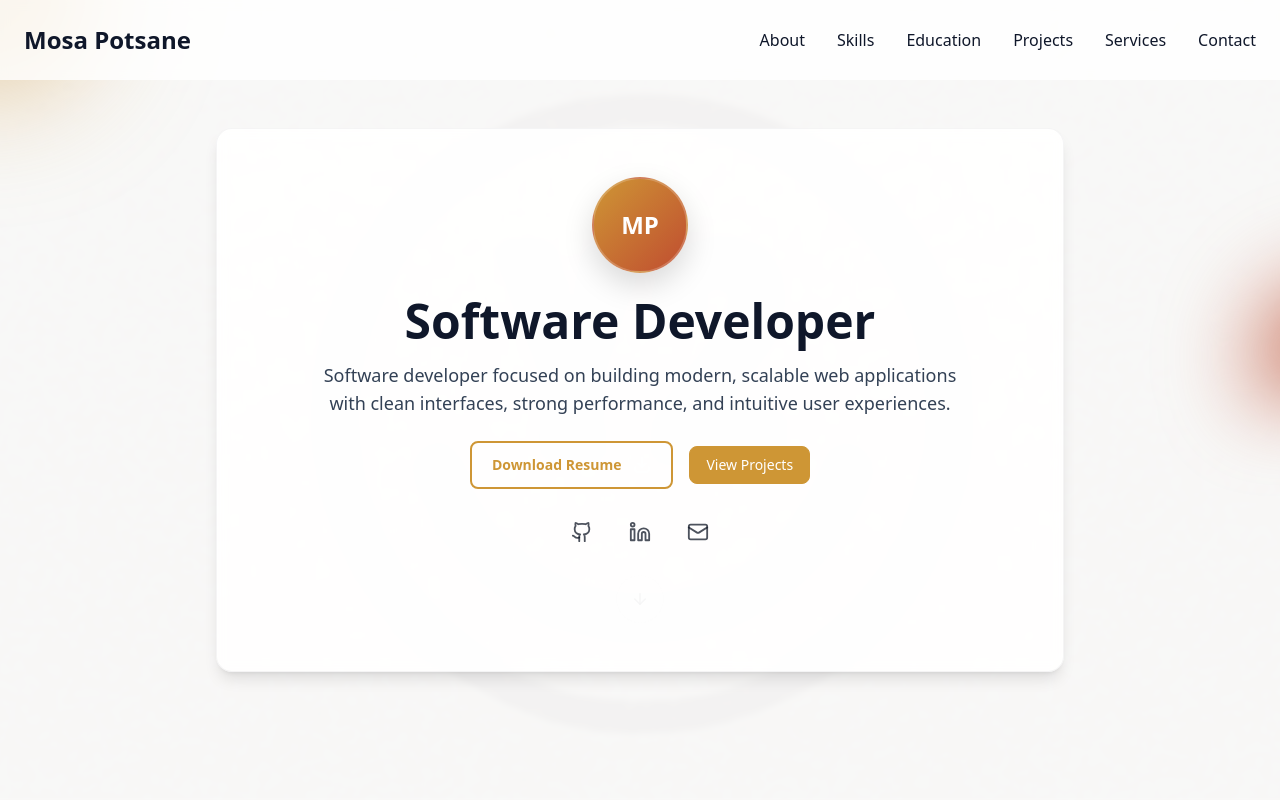
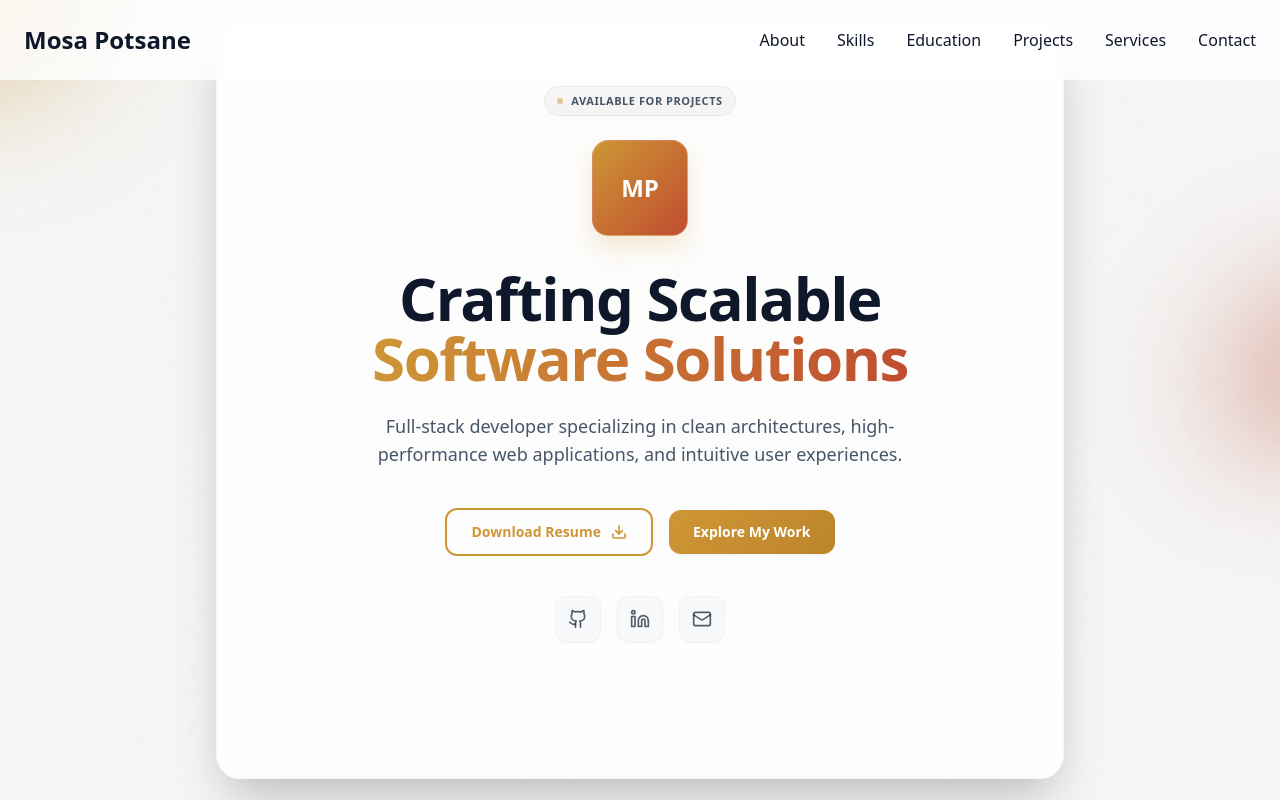
Before and after one commit to notoriY2/Portfolio, a React (Vite) app: page / in a window 1280 px wide. Shown: the top 800 px of the page. Built offline with nearby package versions, Linux system fonts and the light colour scheme.

Commit message:
Update Hero.tsx

```diff
--- a/src/components/Hero.tsx
+++ b/src/components/Hero.tsx
@@ -10,7 +10,6 @@ export default function Hero(): JSX.Element {
     const handleScroll = () => {
       const aboutSection = document.getElementById('about');
       if (!aboutSection) {
-        // when there's no about section on-page, map scroll to 0..1 using viewport only
         const docHeight = document.documentElement.scrollHeight - window.innerHeight;
         const progress = docHeight > 0 ? Math.min(1, window.scrollY / docHeight) : 0;
         setScrollProgress(progress);
@@ -28,9 +27,7 @@ export default function Hero(): JSX.Element {
       setScrollProgress(progress);
     };
 
-    // run once to set initial state
     handleScroll();
-
     window.addEventListener('scroll', handleScroll, { passive: true });
     return () => window.removeEventListener('scroll', handleScroll);
   }, []);
@@ -45,105 +42,130 @@ export default function Hero(): JSX.Element {
   const primary = '#CE9635';
   const accent = '#C04D30';
 
-  // use scrollProgress to subtly fade the background image and accents
-  const bgOpacity = Math.max(0, 0.35 - scrollProgress * 0.35); // from 0.35 -> 0
-  const accentOpacity = Math.max(0.06, 0.18 - scrollProgress * 0.18); // subtle accent layer
+  const bgOpacity = Math.max(0, 0.35 - scrollProgress * 0.35);
+  const accentOpacity = Math.max(0.06, 0.18 - scrollProgress * 0.18);
 
   return (
-    <section className="min-h-screen flex items-center justify-center relative overflow-hidden bg-white">
-      {/* decorative soft accent blobs (use sparingly to respect 30% / 10% distribution) */}
+    <section className="min-h-screen flex items-center justify-center relative overflow-hidden bg-slate-50/50">
+      {/* Dynamic Background Reveal Layer */}
+      <div
+        className="absolute inset-0 z-0 animate-reveal-bg pointer-events-none"
+        style={{
+          background: `radial-gradient(circle at 50% 20%, rgba(206, 150, 53, 0.03) 0%, transparent 70%)`
+        }}
+      />
+
+      {/* Decorative soft accent blobs */}
       <div
         aria-hidden="true"
-        className="pointer-events-none absolute -left-24 -top-24 w-96 h-96 rounded-full blur-3xl"
+        className="pointer-events-none absolute -left-24 -top-24 w-96 h-96 rounded-full blur-3xl opacity-70 transition-transform duration-500"
         style={{
-          background: `radial-gradient(circle at 20% 20%, ${primary} ${Math.round(accentOpacity * 100)}%, transparent 30%)`
+          background: `radial-gradient(circle at 20% 20%, ${primary} ${Math.round(accentOpacity * 100)}%, transparent 40%)`,
+          transform: `translate(${scrollProgress * -20}px, ${scrollProgress * -10}px)`
         }}
       />
       <div
         aria-hidden="true"
-        className="pointer-events-none absolute -right-28 top-32 w-72 h-72 rounded-full blur-2xl"
+        className="pointer-events-none absolute -right-28 top-32 w-80 h-80 rounded-full blur-3xl opacity-70 transition-transform duration-500"
         style={{
-          background: `radial-gradient(circle at 80% 80%, ${accent} ${Math.round(accentOpacity * 60)}%, transparent 35%)`
+          background: `radial-gradient(circle at 80% 80%, ${accent} ${Math.round(accentOpacity * 60)}%, transparent 45%)`,
+          transform: `translate(${scrollProgress * 20}px, ${scrollProgress * 15}px)`
         }}
       />
 
-      {/* subtle decorative background image (muted and blurred so it doesn't dominate) */}
+      {/* Muted background image layout */}
       <div
         aria-hidden="true"
-        className="absolute inset-0 bg-center bg-no-repeat bg-cover"
+        className="absolute inset-0 bg-center bg-no-repeat bg-cover z-0"
         style={{
           backgroundImage: `url('${bgImage}')`,
           opacity: bgOpacity,
-          filter: 'grayscale(80%) contrast(0.9) blur(3px) saturate(0.6)',
-          transform: `scale(${1 + scrollProgress * 0.02})`,
+          filter: 'grayscale(75%) contrast(0.95) blur(2px) saturate(0.5)',
+          transform: `scale(${1 + scrollProgress * 0.03})`,
           transition: 'opacity 300ms linear, transform 400ms linear, filter 300ms linear'
         }}
       />
 
-      {/* main glass panel — keeps the majority white visual and improves readability */}
-      <div className="relative z-10 max-w-4xl mx-auto px-6 w-full">
+      {/* Main Glass Panel */}
+      <div className="relative z-10 max-w-4xl mx-auto px-6 w-full animate-fade-in">
         <div
-          className="mx-auto rounded-2xl p-8 md:p-12 shadow-lg border"
+          className="mx-auto rounded-3xl p-8 md:p-16 shadow-2xl border transition-all duration-300"
           style={{
-            background: 'rgba(255,255,255,0.88)',
-            backdropFilter: 'saturate(120%) blur(6px)',
-            borderColor: 'rgba(14, 20, 26, 0.04)'
+            background: 'rgba(255, 255, 255, 0.82)',
+            backdropFilter: 'saturate(140%) blur(12px)',
+            borderColor: 'rgba(206, 150, 53, 0.08)'
           }}
         >
           <div className="flex flex-col items-center text-center">
-  {/* Modern logo badge */}
+
+            {/* Status Badge */}
+            <div className="mb-6 animate-fade-in flex items-center gap-2 px-3 py-1.5 rounded-full bg-slate-900/[0.03] border border-slate-900/[0.05] text-[11px] font-bold tracking-wider text-slate-600 uppercase">
+              <span className="w-1.5 h-1.5 rounded-full animate-pulse" style={{ backgroundColor: primary }} />
+              Available for Projects
+            </div>
+
+            {/* Profile Initials Badge */}
             <div
-    className="w-20 h-20 md:w-24 md:h-24 mb-6 rounded-full flex items-center justify-center font-bold text-xl md:text-2xl transition-all duration-300 hover:scale-105"
+              className="w-20 h-20 md:w-24 md:h-24 mb-8 rounded-2xl flex items-center justify-center font-extrabold text-xl md:text-2xl transition-all duration-500 hover:scale-105 hover:rotate-3 shadow-md"
               style={{
                 background: `linear-gradient(135deg, ${primary} 0%, ${accent} 100%)`,
                 color: '#ffffff',
-      boxShadow: '0 12px 30px rgba(0,0,0,0.15)',
-      border: '2px solid rgba(255,255,255,0.2)',
-      backdropFilter: 'blur(6px)'
+                boxShadow: '0 12px 24px rgba(206, 150, 53, 0.2)',
+                border: '1px solid rgba(255, 255, 255, 0.25)',
               }}
             >
               MP
             </div>
 
-            {/* Headline and subtitle use dark text — white is used for background majority */}
-            <h1 className="text-4xl md:text-5xl font-extrabold text-slate-900 leading-tight mb-4">
-              Software Developer
+            {/* Dynamic Typography Header */}
+            <h1 className="text-4xl md:text-6xl font-black text-slate-900 leading-[1.15] mb-6 tracking-tight animate-slide-up">
+              Crafting Scalable <br className="hidden md:inline" />
+              <span
+                className="bg-clip-text text-transparent bg-gradient-to-r"
+                style={{ backgroundImage: `linear-gradient(to right, ${primary}, ${accent})` }}
+              >
+                Software Solutions
+              </span>
             </h1>
-            <p className="max-w-2xl text-slate-700 text-base md:text-lg mb-6">
-              Software developer focused on building modern, scalable web applications with clean interfaces, strong performance, and intuitive user experiences.
+
+            {/* Subtitle */}
+            <p className="max-w-xl text-slate-600 text-base md:text-lg mb-10 font-normal leading-relaxed animate-slide-up-delay">
+              Full-stack developer specializing in clean architectures, high-performance web applications, and intuitive user experiences.
             </p>
 
-            {/* CTAs */}
-            <div className="flex flex-wrap items-center justify-center gap-4 mb-6">
+            {/* Action Buttons Container */}
+            <div className="flex flex-col sm:flex-row items-center justify-center gap-4 mb-10 w-full sm:w-auto animate-fade-in-delay">
+
+              {/* Secondary CTA: Download Resume */}
               <a
                 href={resume}
                 download="Potsane-Resume.pdf"
-  className="inline-flex items-center gap-3 px-5 py-3 rounded-lg font-semibold text-sm"
+                className="inline-flex items-center justify-center gap-2.5 px-6 py-3 rounded-xl font-bold text-sm w-full sm:w-auto transition-all duration-200"
                 style={{
                   background: 'transparent',
                   color: primary,
-    border: `2px solid ${primary}`,
-    transition: 'all 160ms ease'
+                  border: `2px solid ${primary}`
                 }}
-  onMouseEnter={(e) =>
-    (e.currentTarget.style.background = primary)
-  }
-  onMouseLeave={(e) =>
-    (e.currentTarget.style.background = 'transparent')
-  }
+                onMouseEnter={(e) => {
+                  e.currentTarget.style.background = primary;
+                  e.currentTarget.style.color = '#fff';
+                }}
+                onMouseLeave={(e) => {
+                  e.currentTarget.style.background = 'transparent';
+                  e.currentTarget.style.color = primary;
+                }}
               >
                 Download Resume
                 <svg
                   xmlns="http://www.w3.org/2000/svg"
-    width="18"
-    height="18"
+                  width="16"
+                  height="16"
                   viewBox="0 0 24 24"
                   fill="none"
                   stroke="currentColor"
-    strokeWidth="2"
+                  strokeWidth="2.5"
                   strokeLinecap="round"
                   strokeLinejoin="round"
-    style={{ color: '#fff' }}
                 >
                   <path d="M21 15v4a2 2 0 0 1-2 2H5a2 2 0 0 1-2-2v-4"></path>
                   <polyline points="7 10 12 15 17 10"></polyline>
@@ -151,99 +173,69 @@ export default function Hero(): JSX.Element {
                 </svg>
               </a>
 
+              {/* Primary CTA: View Projects */}
               <button
                 onClick={() => scrollToSection('projects')}
-                className="inline-flex items-center gap-2 px-4 py-2 rounded-lg text-sm font-medium"
+                className="inline-flex items-center justify-center gap-2 px-6 py-3 rounded-xl text-sm font-bold w-full sm:w-auto shadow-sm transition-all duration-200 hover:shadow-md"
                 style={{
-                  background: primary,
+                  background: `linear-gradient(135deg, ${primary} 0%, #bd852a 100%)`,
                   color: '#fff',
-                  border: `1px solid ${primary}`,
-                  transition: 'transform 150ms ease, box-shadow 150ms ease'
                 }}
-                onMouseEnter={(e) =>
-                  (e.currentTarget.style.transform = 'translateY(-2px)')
-                }
-                onMouseLeave={(e) =>
-                  (e.currentTarget.style.transform = 'translateY(0px)')
-                }
+                onMouseEnter={(e) => (e.currentTarget.style.transform = 'translateY(-2px)')}
+                onMouseLeave={(e) => (e.currentTarget.style.transform = 'translateY(0px)')}
               >
-                View Projects
+                Explore My Work
               </button>
             </div>
 
-            {/* social icons — muted by default, highlight on hover */}
-            <div className="flex items-center gap-5 mb-4">
+            {/* Social Icons Link Array */}
+            <div className="flex items-center gap-4 mb-4 animate-fade-in-delay">
+              {[
+                { icon: <Github size={20} />, href: "https://github.com/notoriY2", label: "GitHub" },
+                { icon: <Linkedin size={20} />, href: "https://www.linkedin.com/in/mosa-potsane-b029b7214/", label: "LinkedIn" },
+                { icon: <Mail size={20} />, href: "mailto:mosapotsane700@gmail.com", label: "Email" }
+              ].map((social, idx) => (
                 <a
-                href="https://github.com/notoriY2"
-                target="_blank"
+                  key={idx}
+                  href={social.href}
+                  target={social.href.startsWith('mailto') ? undefined : "_blank"}
                   rel="noreferrer"
-                aria-label="GitHub"
-                title="GitHub"
-                className="p-2 rounded-md"
-                style={{ color: 'rgba(17,24,39,0.75)' }}
-                onMouseEnter={(e) =>
-                  (e.currentTarget.style.color = primary)
-                }
-                onMouseLeave={(e) =>
-                  (e.currentTarget.style.color = 'rgba(17,24,39,0.75)')
-                }
+                  aria-label={social.label}
+                  title={social.label}
+                  className="p-3 rounded-xl bg-slate-100/50 hover:bg-white border border-slate-200/40 hover:border-slate-200 shadow-sm transition-all duration-200"
+                  style={{ color: 'rgba(15, 23, 42, 0.7)' }}
+                  onMouseEnter={(e) => {
+                    e.currentTarget.style.color = primary;
+                    e.currentTarget.style.transform = 'translateY(-2px)';
+                  }}
+                  onMouseLeave={(e) => {
+                    e.currentTarget.style.color = 'rgba(15, 23, 42, 0.7)';
+                    e.currentTarget.style.transform = 'translateY(0px)';
+                  }}
                 >
-                <Github size={22} />
+                  {social.icon}
                 </a>
-
-              <a
-                href="https://www.linkedin.com/in/mosa-potsane-b029b7214/"
-                target="_blank"
-                rel="noreferrer"
-                aria-label="LinkedIn"
-                title="LinkedIn"
-                className="p-2 rounded-md"
-                style={{ color: 'rgba(17,24,39,0.75)' }}
-                onMouseEnter={(e) =>
-                  (e.currentTarget.style.color = primary)
-                }
-                onMouseLeave={(e) =>
-                  (e.currentTarget.style.color = 'rgba(17,24,39,0.75)')
-                }
-              >
-                <Linkedin size={22} />
-              </a>
-
-              <a
-                href="mailto:mosapotsane700@gmail.com"
-                aria-label="Email"
-                title="Email"
-                className="p-2 rounded-md"
-                style={{ color: 'rgba(17,24,39,0.75)' }}
-                onMouseEnter={(e) =>
-                  (e.currentTarget.style.color = primary)
-                }
-                onMouseLeave={(e) =>
-                  (e.currentTarget.style.color = 'rgba(17,24,39,0.75)')
-                }
-              >
-                <Mail size={22} />
-              </a>
+              ))}
             </div>
 
-            {/* down arrow — subtle, fades as you scroll */}
+            {/* Bottom Scroll indicator indicator */}
             <div
-              className="mt-2"
+              className="mt-4 animate-bounce-slow"
               style={{
-                opacity: Math.max(0, 1 - scrollProgress * 1.2),
-                transition: 'opacity 200ms linear'
+                opacity: Math.max(0, 1 - scrollProgress * 1.5),
+                transition: 'opacity 200ms ease-out'
               }}
             >
               <button
                 onClick={() => scrollToSection('about')}
                 aria-label="Scroll to about section"
-                className="flex items-center justify-center w-12 h-12 rounded-full bg-white shadow-sm"
-                style={{ border: '1px solid rgba(12,18,26,0.06)' }}
+                className="flex items-center justify-center w-10 h-10 rounded-full bg-white shadow-md border border-slate-100 hover:border-slate-200 transition-colors duration-200"
                 title="Scroll to About"
               >
-                <ArrowDown size={18} color="rgba(17,24,39,0.75)" />
+                <ArrowDown size={16} className="text-slate-500" />
               </button>
             </div>
+
           </div>
         </div>
       </div>
```
Lines whose indentation alone changed are shown as unchanged.
